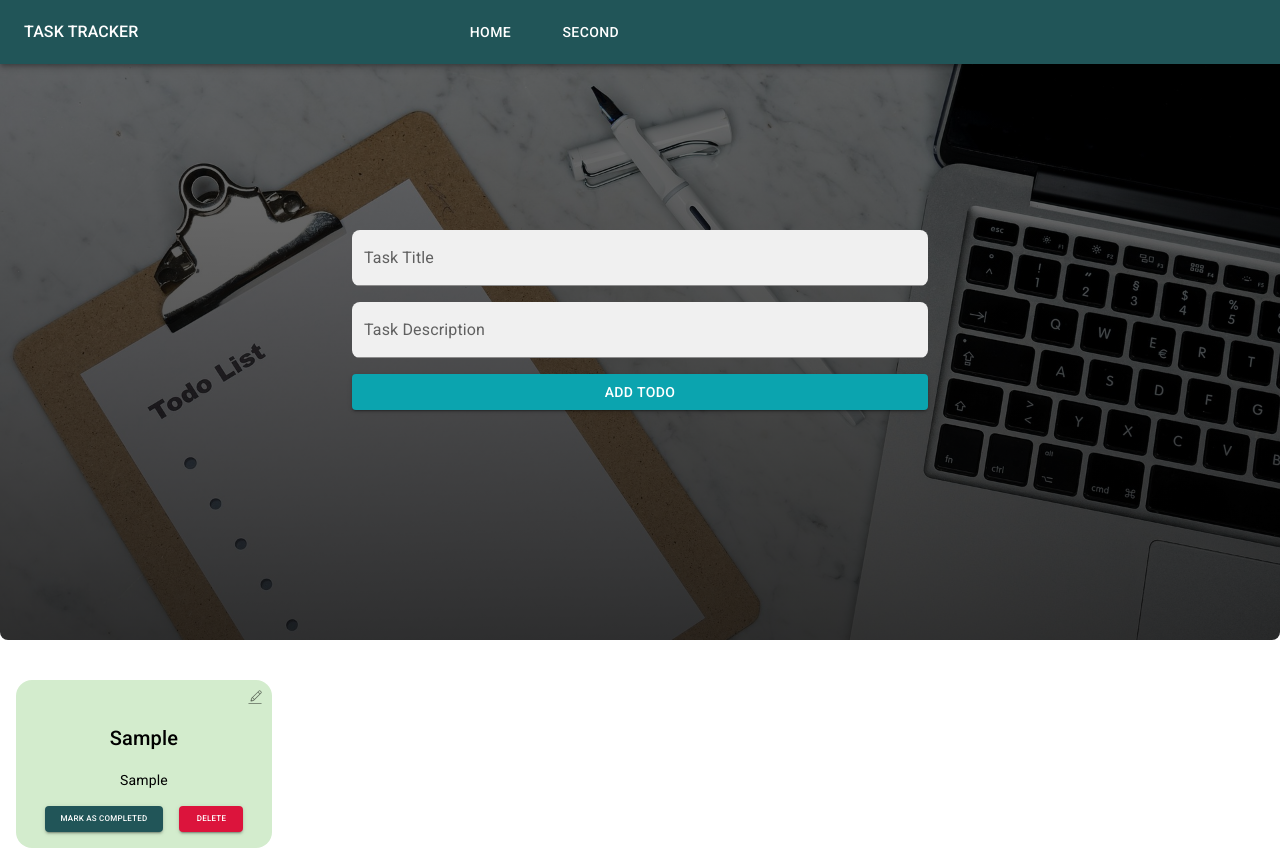
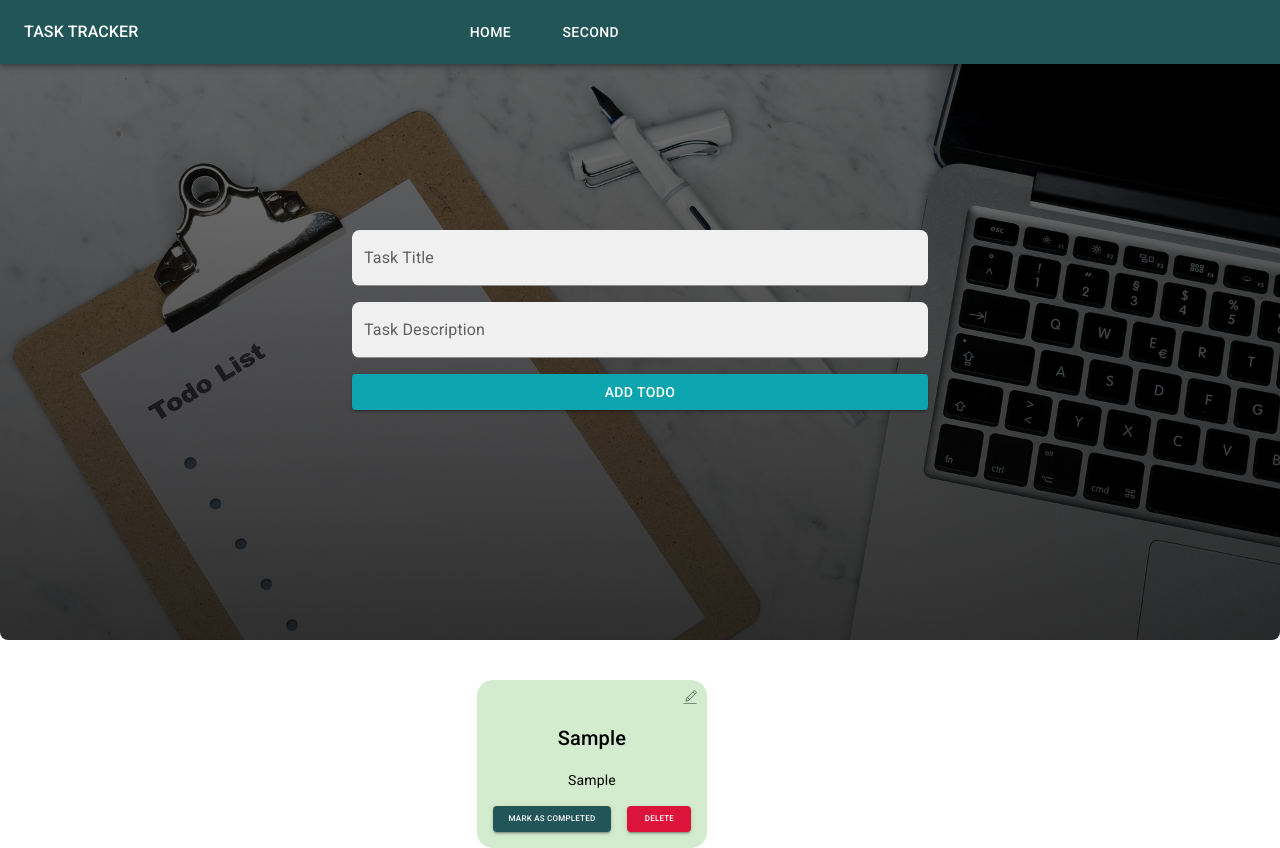
Before and after one commit to Naominm/TaskTracking, a React (Vite) app: page /dashboard in a window 1280 px wide. Both pictures are taken after typing "Sample", "Sample" into the empty fields and a click on the button "ADD TODO". Built offline with nearby package versions, Linux system fonts and the light colour scheme.

Commit message:
Style the tasks container

```diff
--- a/src/components/Tasks.tsx
+++ b/src/components/Tasks.tsx
@@ -6,9 +6,10 @@ function TasksDisplay() {
     <Box
       component="div"
       sx={{
-        width: "100%",
+        width: "90%",
         display: "flex",
         flexWrap: "wrap",
+        justifyContent: "center",
         gap: "2rem",
         mx: 2,
       }}
--- a/src/components/TodoItem.tsx
+++ b/src/components/TodoItem.tsx
@@ -47,7 +47,7 @@ function TodoList() {
           key={index}
           component="div"
           sx={{
-            width: "20%",
+            width: { xs: "80%", md: "20%" },
             height: "auto",
             mt: 5,
             backgroundColor: "var(--card-bg)",
```
